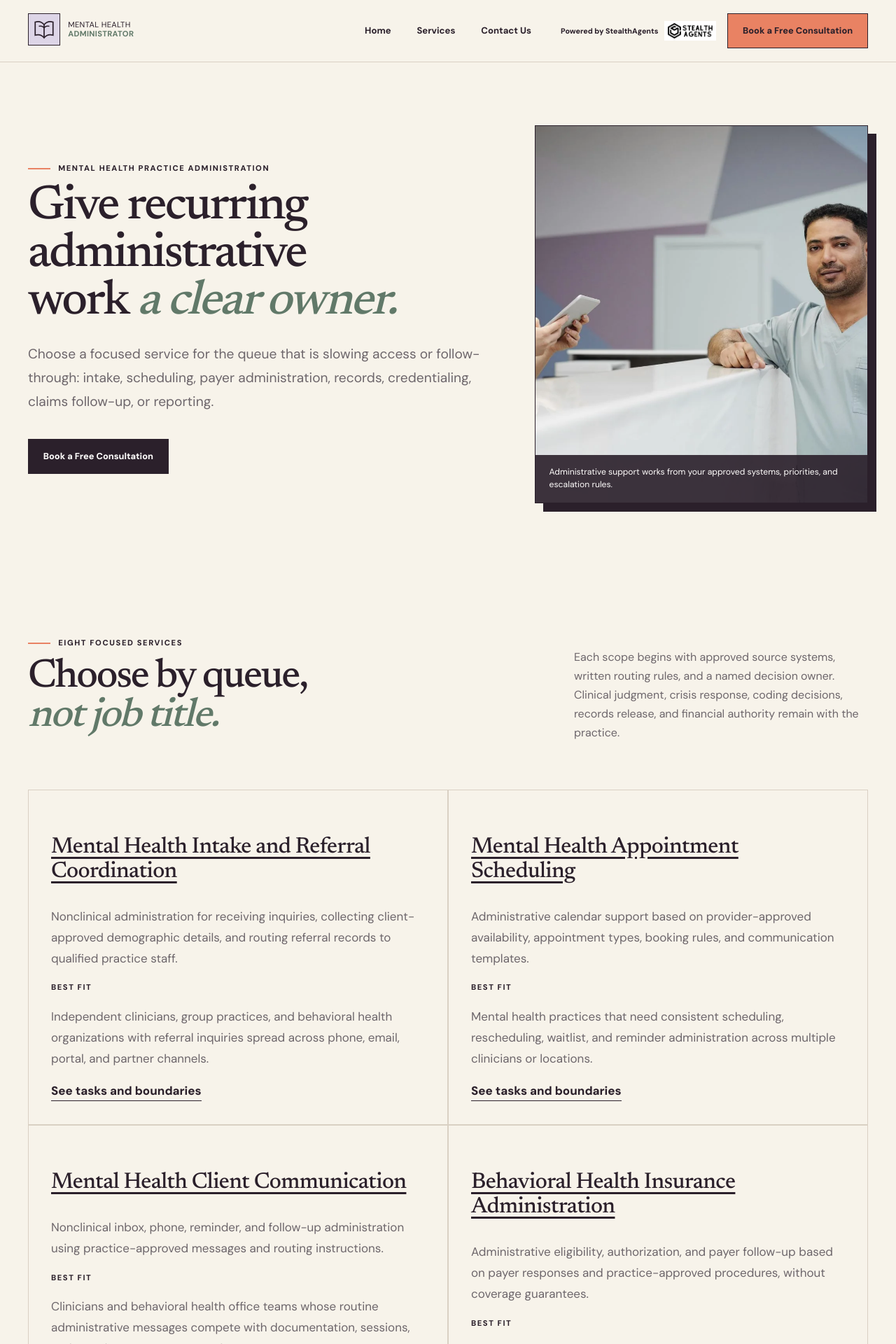
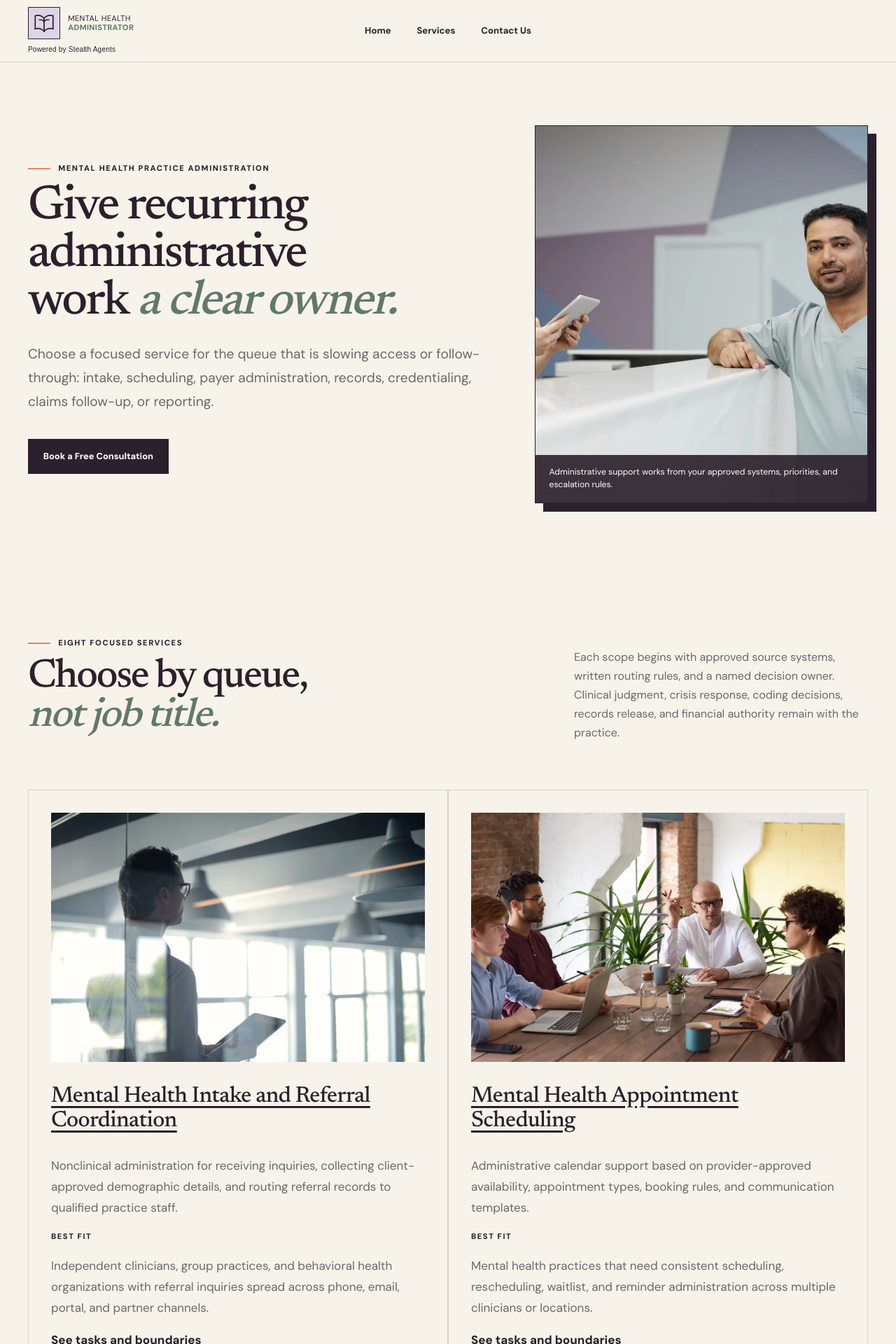
Before and after one commit to coolifystealthagents/mentalhealthadministrator-com, a Next.js app: page /services in a window 1280 px wide. Shown: the top 1920 px of the page at 70% size. Built offline with nearby package versions, Linux system fonts and the light colour scheme.

Commit message:
Fix service imagery, contact layouts and shared navigation standards

```diff
--- a/src/app/globals.css
+++ b/src/app/globals.css
@@ -114,3 +114,15 @@ footer nav a{display:inline-block;padding-block:5px}
 .practice-photo{margin:0;min-width:0}.practice-photo img{display:block;width:100%;aspect-ratio:4/3;object-fit:cover;border-radius:3px}.practice-photo figcaption{font-size:13px;padding-top:14px;line-height:1.5}.practice-desk-hero h1{font-size:clamp(38px,4vw,66px);line-height:1.08}.service-hero-media img{width:100%;object-fit:cover;aspect-ratio:4/3}
 
 .practice-photo img{height:auto;aspect-ratio:4/3;object-position:center}.practice-photo{align-self:center}
+
+/* November standards correction */
+
+.standard-service-thumb{display:block;width:100%;height:auto;aspect-ratio:3/2;object-fit:cover;margin:0 0 20px;border-radius:inherit}
+
+
+/* The primary header remains at the top for the entire document. */
+.site-header{position:sticky;top:0;z-index:1000}
+html{scroll-padding-top:110px}body{overflow-x:clip}
+.standard-brand-credit{display:block!important;font:500 10px/1.5 Arial,sans-serif!important;letter-spacing:.02em!important;text-transform:none!important;margin-top:3px;color:inherit;white-space:nowrap}
+header .brand>span{min-width:0}header nav{margin-left:auto}
+@media(max-width:700px){.standard-brand-credit{font-size:9px!important}}
--- a/src/app/services/page.tsx
+++ b/src/app/services/page.tsx
@@ -14,7 +14,7 @@ const launchSteps=[
 
 export default function Services(){return <>
  <section className="services-index-hero shell"><div className="services-index-copy"><p className="eyebrow">Mental health practice administration</p><h1>Give recurring administrative work <em>a clear owner.</em></h1><p className="lede">Choose a focused service for the queue that is slowing access or follow-through: intake, scheduling, payer administration, records, credentialing, claims follow-up, or reporting.</p><Link className="button" href="/contact-us" id="cta-services-hero-consultation">Book a Free Consultation</Link></div><figure className="services-index-photo"><Image src="/optimization/services.webp" alt="Staff coordinating work at a clinic reception desk" fill priority sizes="(max-width: 1100px) calc(100vw - 3rem), 45vw"/><figcaption>Administrative support works from your approved systems, priorities, and escalation rules.</figcaption></figure></section>
- <section className="section shell services-directory"><div className="section-heading"><div><p className="eyebrow">Eight focused services</p><h2>Choose by queue,<br/><em>not job title.</em></h2></div><p>Each scope begins with approved source systems, written routing rules, and a named decision owner. Clinical judgment, crisis response, coding decisions, records release, and financial authority remain with the practice.</p></div><div className="service-directory-grid">{services.map((service)=><article className="service-directory-card" key={service.slug}><h3><Link href={`/services/${service.slug}`}>{service.title}</Link></h3><p>{service.summary}</p><p className="ledger-label">Best fit</p><p>{service.audience}</p><Link className="text-link" href={`/services/${service.slug}`} id={`cta-services-${service.slug}`}>See tasks and boundaries</Link></article>)}</div></section>
+ <section className="section shell services-directory"><div className="section-heading"><div><p className="eyebrow">Eight focused services</p><h2>Choose by queue,<br/><em>not job title.</em></h2></div><p>Each scope begins with approved source systems, written routing rules, and a named decision owner. Clinical judgment, crisis response, coding decisions, records release, and financial authority remain with the practice.</p></div><div className="service-directory-grid">{services.map((service)=><article className="service-directory-card" key={service.slug}><img className="standard-service-thumb" src={service.image} alt={service.imageAlt} width="960" height="640" loading="lazy"/><h3><Link href={`/services/${service.slug}`}>{service.title}</Link></h3><p>{service.summary}</p><p className="ledger-label">Best fit</p><p>{service.audience}</p><Link className="text-link" href={`/services/${service.slug}`} id={`cta-services-${service.slug}`}>See tasks and boundaries</Link></article>)}</div></section>
  <section className="day-at-desk services-launch"><div className="shell"><div className="day-heading"><p className="eyebrow light">How an assignment starts</p><h2>Begin with one queue.<br/><em>Document every handoff.</em></h2><p>Start with a bounded workflow, confirm who owns exceptions, then refine the written routine from real operating feedback.</p></div><div className="day-list">{launchSteps.map(([title,copy])=><article key={title}><div><h3>{title}</h3><p>{copy}</p></div></article>)}</div></div></section>
  <ClosingCTA page="services"/>
  </>}
--- a/src/components/Layout.tsx
+++ b/src/components/Layout.tsx
@@ -35,7 +35,7 @@ export function Header(){
   document.addEventListener('keydown',contain);
   return()=>{document.removeEventListener('keydown',contain);document.body.style.overflow=previousOverflow;background.forEach((element,index)=>{element.inert=previousInert[index]})};
  },[open,closeMenu]);
- return <><a className="skip-link" href="#main-content">Skip to main content</a><header className="site-header"><div className="shell nav"><Link href="/" aria-label="Mental Health Administrator home"><Logo/></Link><nav ref={navigation} id="primary-navigation" className={open?'is-open':''} aria-label="Main navigation">{primaryLinks.map(([label,href])=><Link href={href} key={href} onClick={()=>closeMenu()}>{label}</Link>)}</nav><div className="nav-actions"><ParentBrand/><button ref={menuButton} className="menu-toggle" type="button" aria-label={open?'Close main menu':'Open main menu'} aria-expanded={open} aria-controls="primary-navigation" onClick={()=>open?closeMenu(true):setOpen(true)}>Menu</button><Link className="nav-cta" href="/contact-us" id="cta-global-nav-consultation">Book a Free Consultation</Link></div></div></header></>}
+ return <><a className="skip-link" href="#main-content">Skip to main content</a><header className="site-header"><div className="shell nav"><Link href="/" aria-label="Mental Health Administrator home"><Logo/><small className="standard-brand-credit">Powered by Stealth Agents</small></Link><nav ref={navigation} id="primary-navigation" className={open?'is-open':''} aria-label="Main navigation">{primaryLinks.map(([label,href])=><Link href={href} key={href} onClick={()=>closeMenu()}>{label}</Link>)}</nav><div className="nav-actions"><button ref={menuButton} className="menu-toggle" type="button" aria-label={open?'Close main menu':'Open main menu'} aria-expanded={open} aria-controls="primary-navigation" onClick={()=>open?closeMenu(true):setOpen(true)}>Menu</button></div></div></header></>}
 
 export function Footer(){return <footer><div className="shell footer-lead"><p className="eyebrow light">Order for the work around care</p><h2>Let clinicians focus on care.<br/><em>Give administration an owner.</em></h2></div><div className="shell footer-grid"><div className="footer-brand"><Logo/><p>Remote human support for the nonclinical work that keeps a mental health practice organized.</p><p className="footer-boundary">Not a clinical, crisis, emergency, legal, or compliance service.</p><ParentBrand/></div><div><b>Explore</b><Link href="/services">Services</Link><Link href="/blog">Blog</Link><Link href="/research">Research</Link><Link href="/alternatives">Alternatives</Link><Link href="/resources">Resources</Link></div><div><b>Company</b><Link href="/about">About</Link><Link href="/contact-us">Contact Us</Link><Link href="/privacy">Privacy</Link><Link href="/terms">Terms</Link></div></div><div className="shell footer-bottom"><p>© Mental Health Administrator</p><p>Nonclinical administrative support for mental health practices.</p></div></footer>}
 
--- a/src/components/ReviewMarquee.tsx
+++ b/src/components/ReviewMarquee.tsx
@@ -9,7 +9,7 @@ export function ReviewMarquee(){
   useEffect(()=>{
     const element=viewport.current;
     if(!element)return;
-    const reduced=window.matchMedia('prefers-reduced-motion: reduce');
+    const reduced=window.matchMedia('(prefers-reduced-motion: reduce)');
     let frame=0;
     let previous=0;
     let hovered=false;
```
Also changed, not shown: src/app/contact-us/contact.css (+8 -0 lines).
